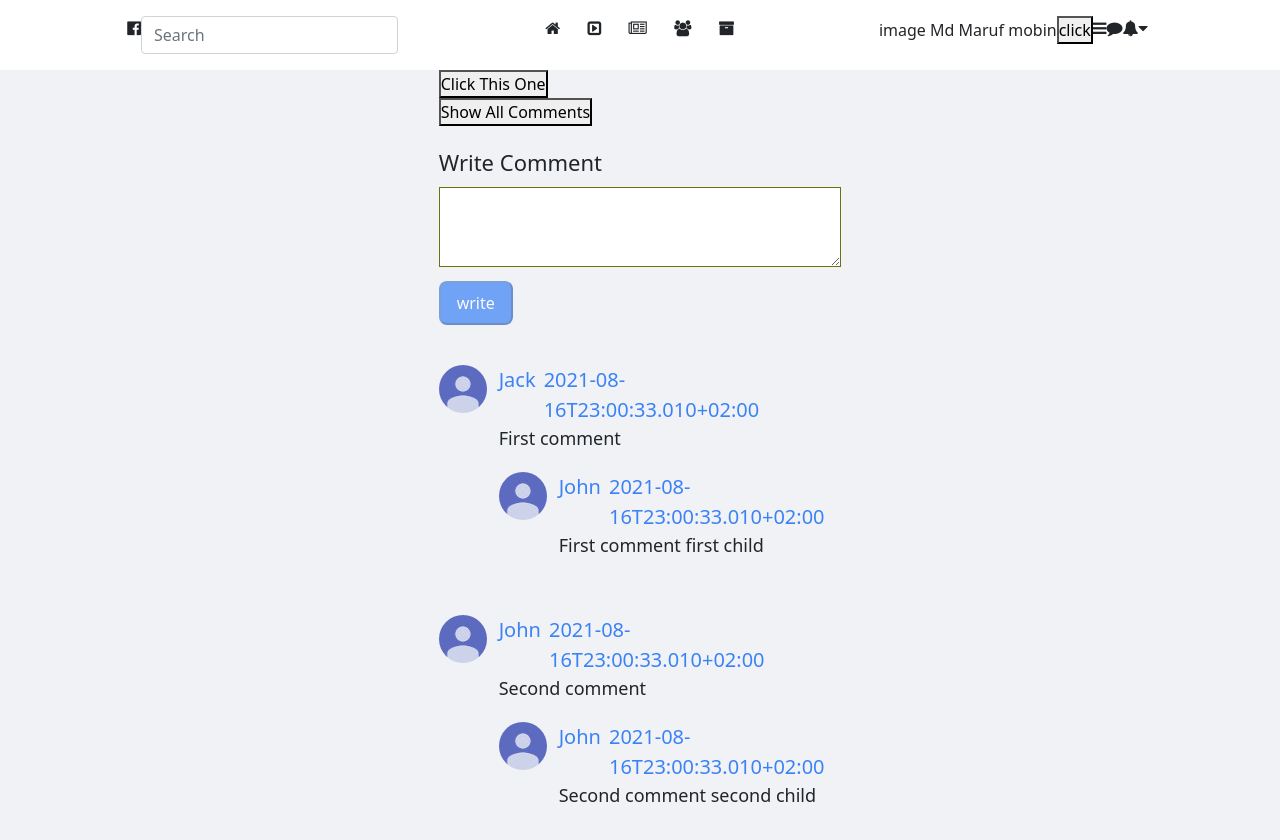
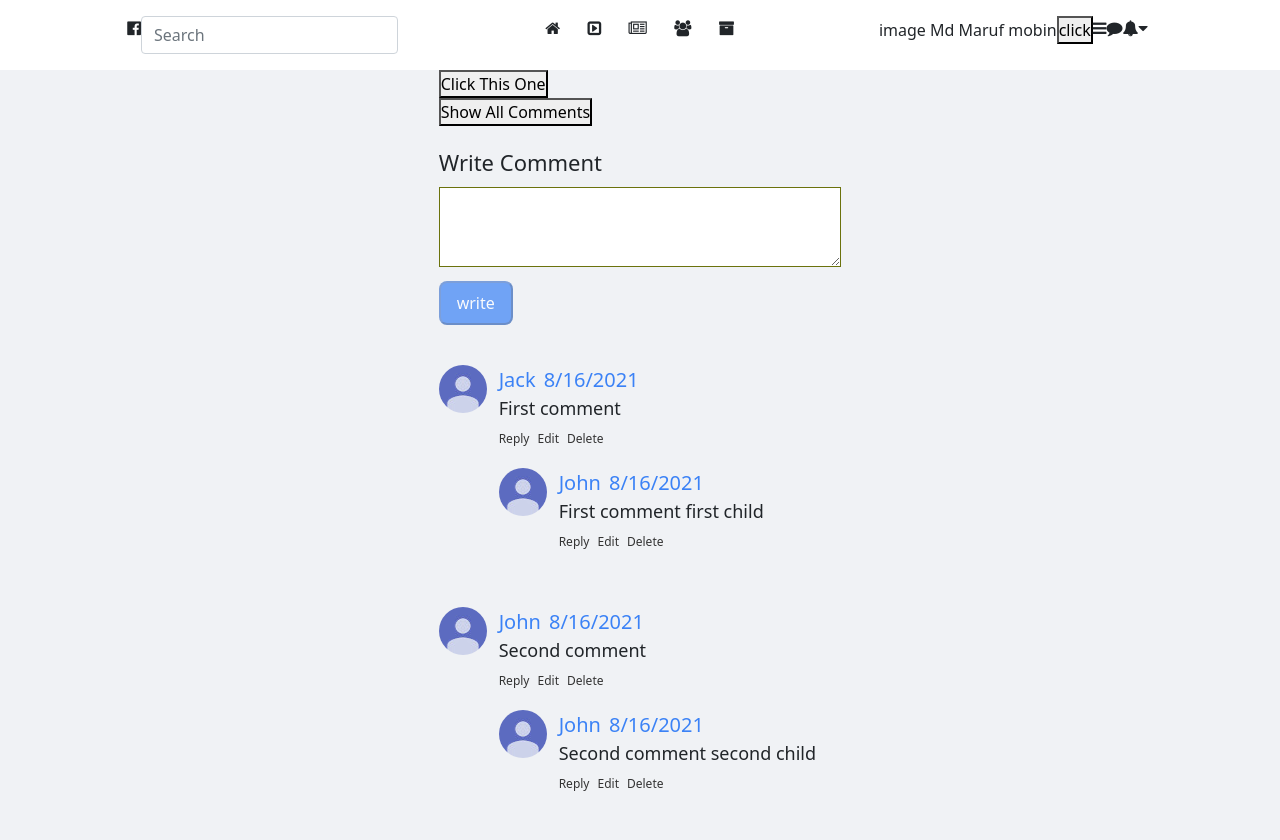
Before and after one commit to MarufMobin/chinaFacebook, a React (Create React App) app: page / in a window 1280 px wide. Both pictures are taken after a click on the button "Show All Comments". Shown: the top 840 px of the page. Built offline with nearby package versions, Linux system fonts and the light colour scheme.

Commit message:
comment create done

```diff
--- a/src/components/Comment/Comment.jsx
+++ b/src/components/Comment/Comment.jsx
@@ -1,6 +1,11 @@
 import React from 'react';
+import CommentsFrom from '../CommentsForm/CommentsFrom';
 
-const Comment = ({comment, replies}) => {
+const Comment = ({comment, replies,currentUserId,deleteComment,activeComment, setActiveComment,parentId=null,addComment }) => {
+    const createdAt = new Date ( comment.createdAt ) .toLocaleDateString();
+    const isReplying = activeComment && activeComment.type === 'repling' && activeComment.id === comment.id
+    const isAdditing = activeComment && activeComment.type === 'editing' && activeComment.id === comment.id
+    const replyId = parentId ? parentId : comment.id;
     return (
         <div className="comment">
             <div className='comment-image-container'>
@@ -11,15 +16,41 @@ const Comment = ({comment, replies}) => {
                     <div className="comment-author">
                         {comment.username}
                     </div>
-                    <div className='comment-author'> {comment.createdAt} </div>
+                    <div className='comment-author'> {createdAt} </div>
                 </div>
                 <div className="comment-text">{comment.body} </div>
+                <div className="comment-actions">
+                    <div
+                        className="comment-action"
+                         onClick={()=>{setActiveComment({id:comment.id, type: "replying"})}}>Reply</div>
+                    <div className="comment-action" onClick={()=>{setActiveComment({id:comment.id, type: "editing"})}}>Edit</div>
+                    <div className="comment-action"
+                        onClick={() => deleteComment(comment.id)}
+
+                     >Delete</div>
+
+                     {
+                         isReplying && (
+                             <CommentsFrom submitLabel={"Reply"} handleSubmit={(text) => addComment(text, replyId)} />
+                         )
+                     }
+                </div>
                 {
                 replies.length > 0  && (
                     <div className='replies'>
                         {
                             replies.map(reply => (
-                                <Comment  comment={reply} key={reply.id} replies={[]} />
+                                <Comment
+                                 comment={reply}
+                                  key={reply.id}
+                                   replies={[]}
+                                   currentUserId={currentUserId}
+                                   deleteComment={deleteComment}
+                                   parentId={comment.id}
+                                   activeComment={activeComment}
+                                   setActiveComment={setActiveComment}
+                                   addComment={addComment}
+                                />
                             ))
                         }
                     </div>
--- a/src/components/Comments/Comments.jsx
+++ b/src/components/Comments/Comments.jsx
@@ -1,15 +1,27 @@
 import React, { useEffect, useState } from 'react';
-import {getComments as getCommentsApi } from '../../api';
+import {getComments as getCommentsApi , createComment as createCommentApi, deleteComment as deleteCommentApi} from '../../api';
 import Comment from '../Comment/Comment';
 import CommentsFrom from '../CommentsForm/CommentsFrom';
 
 const Comments = ({currentUserId}) => {
     const [ backendComments, setBackendComments ] = useState([]);
+    // active comment i there data status
+    const [ activeComment, setActiveComment ] = useState(null);
     // Main Comment in database
     const rootComments = backendComments.filter( backendComment => backendComment.parentId === null )
     // Replies Comment in Database
     const getReplies = commentId => {
         return backendComments.filter( backendComment => backendComment.parentId === commentId ).sort( (a, b) => new Date(a.createteAt).getTime() - new Date(b.createteAt).getTime)
+    }
+
+    // Delete Comments will be here
+    const deleteComment = commentId =>{
+            if( window.confirm("Are you Sure to Delete this Comment")){
+                deleteCommentApi(commentId).then( () =>{
+                    const updatedBackendComments = backendComments.filter(backendComment => backendComment.id !== commentId )
+                    setBackendComments(updatedBackendComments)
+                })
+            }
     }
     useEffect(() =>{
         getCommentsApi().then( data => setBackendComments(data));
@@ -17,6 +29,9 @@ const Comments = ({currentUserId}) => {
 
     const addComment = ( text, parentId ) =>{
         console.log('addComment', text, parentId)
+         createCommentApi(text, parentId).then( comment => {
+             setBackendComments( [ comment, ...backendComments])
+         })
     }
 
     console.log(backendComments)
@@ -31,7 +46,16 @@ const Comments = ({currentUserId}) => {
                 {
                     rootComments.map( rootComment => (
                         <div key={rootComment.id}>
-                            <Comment key={rootComment.id} comment={rootComment} replies={getReplies(rootComment.id)} />
+                            <Comment
+                                key={rootComment.id}
+                                comment={rootComment}
+                                replies={getReplies(rootComment.id)}
+                                currentUserId={currentUserId}
+                                deleteComment={deleteComment}
+                                activeComment={activeComment}
+                                setActiveComment={setActiveComment}
+                                addComment={addComment}
+                            />
                         </div>
                     ))
                 }
--- a/src/pages/home/Home.jsx
+++ b/src/pages/home/Home.jsx
@@ -6,10 +6,6 @@ import Modal from '../../components/Modal/Modal';
 const Home = () => {
     // Show Modal Componets
     const [ modalStatus , setModalStatus ] = useState(false)
-
-    const modalOpen = () =>{
-        setModalStatus(!modalStatus)
-    }
     // Show Hidden Comments
     const [ showComments, setShowComments ] = useState(false);
     const showHiddenComments = () =>{
```
